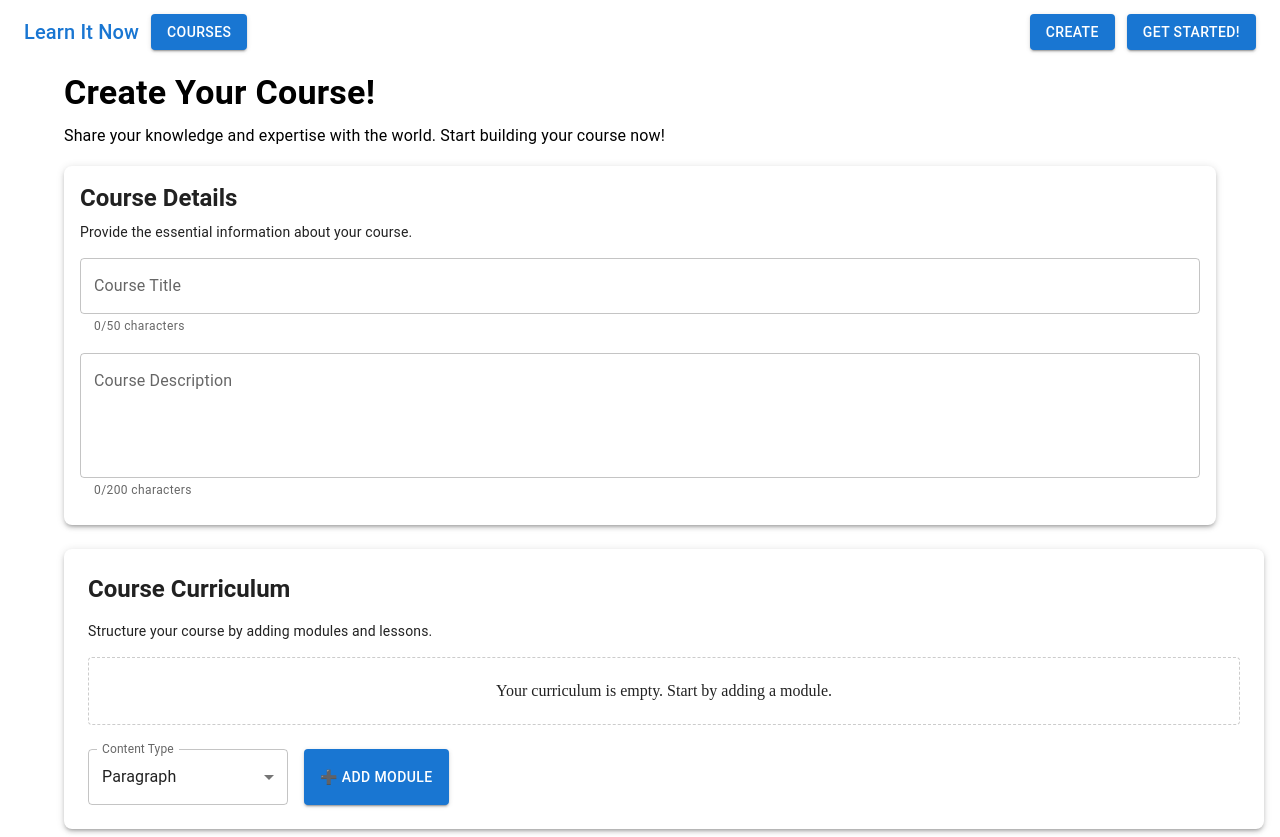
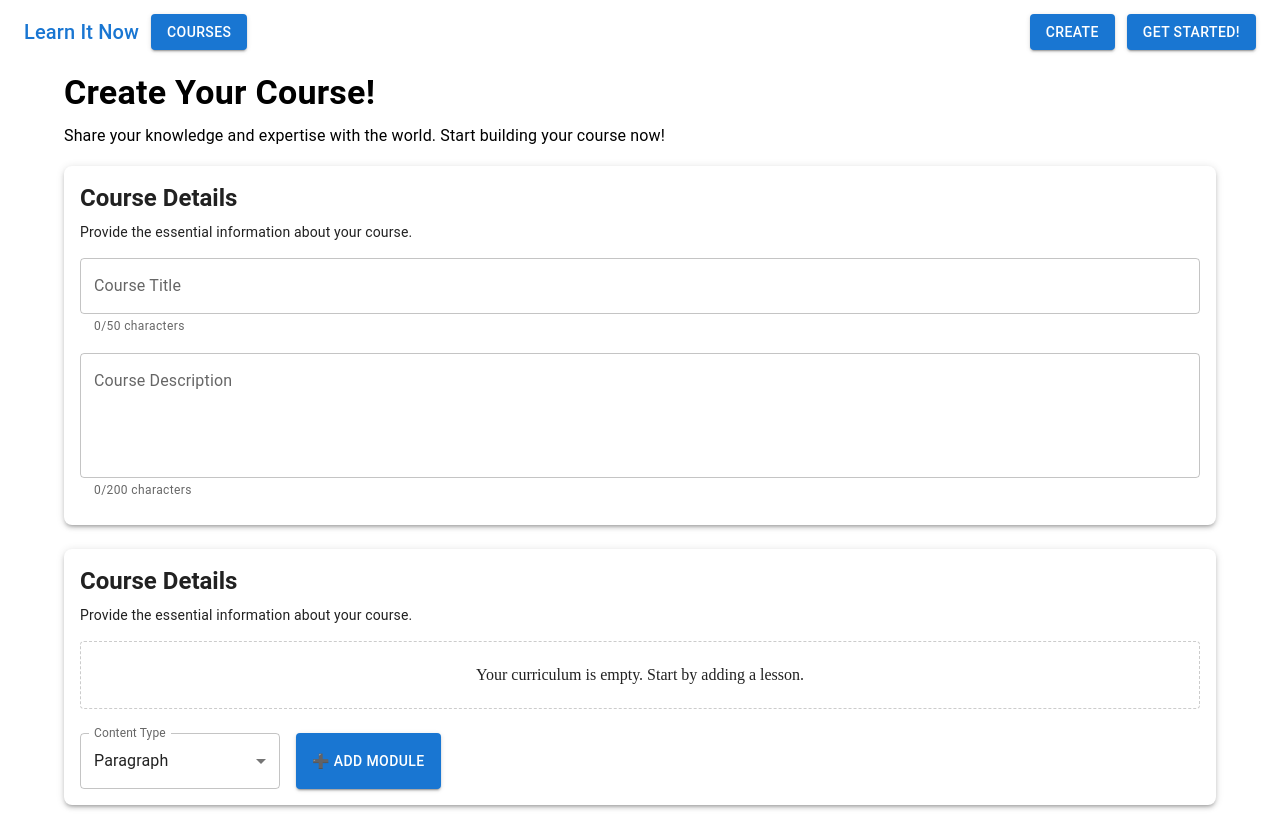
Before and after one commit to rjvb7424/learnitnow.net, a React (Vite) app in the folder learnitnow/: page /create in a window 1280 px wide. Built offline with nearby package versions, Linux system fonts and the light colour scheme.

Commit message:
feat: update Course Curriculum section with improved labeling and helper text for clarity

```diff
--- a/learnitnow/src/pages/createpage/Create.tsx
+++ b/learnitnow/src/pages/createpage/Create.tsx
@@ -85,19 +85,12 @@ function Create() {
                 </Paper>
 
                 {/* Course Curriculum */}
-                <Paper
-                    elevation={3}
-                    sx={{
-                        p: 3,
-                        borderRadius: 2,
-                        width: "100%",
-                    }}
-                >
-                    <Typography variant="h5" sx={{ fontWeight: "bold", mb: 2 }}>
-                        Course Curriculum
+                <Paper elevation={3} sx={{ p: 2 , borderRadius: 2, mb: 3 }}>
+                    <Typography variant="h5" sx={{ fontWeight: "bold", mb: 1 }}>
+                        Course Details
                     </Typography>
                     <Typography variant="body2" sx={{ mb: 2 }}>
-                        Structure your course by adding modules and lessons.
+                        Provide the essential information about your course.
                     </Typography>
 
                     {modules.length === 0 && (
@@ -111,7 +104,7 @@ function Create() {
                                 backgroundColor: "#fff",
                             }}
                         >
-                            Your curriculum is empty. Start by adding a module.
+                            Your curriculum is empty. Start by adding a lesson.
                         </Box>
                     )}
 
```
